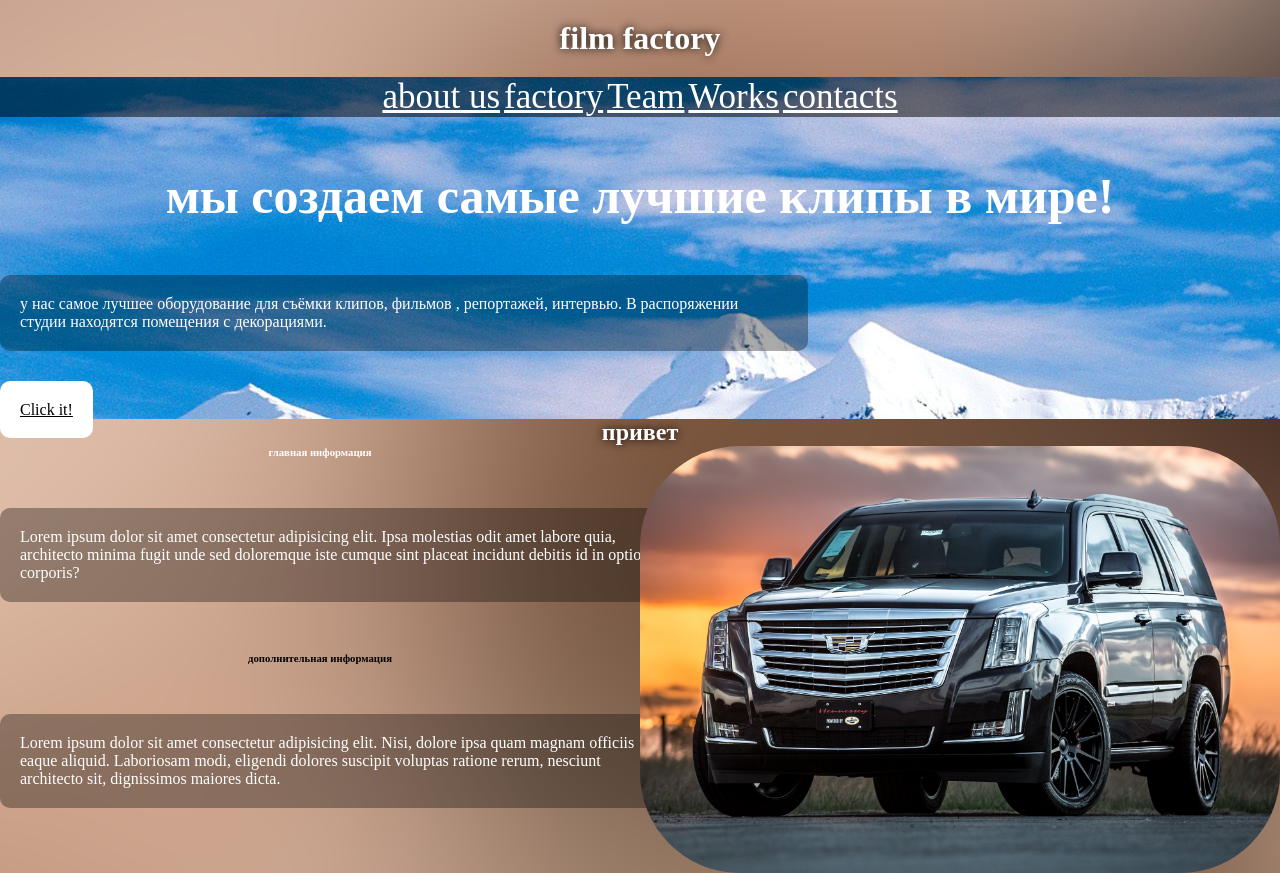
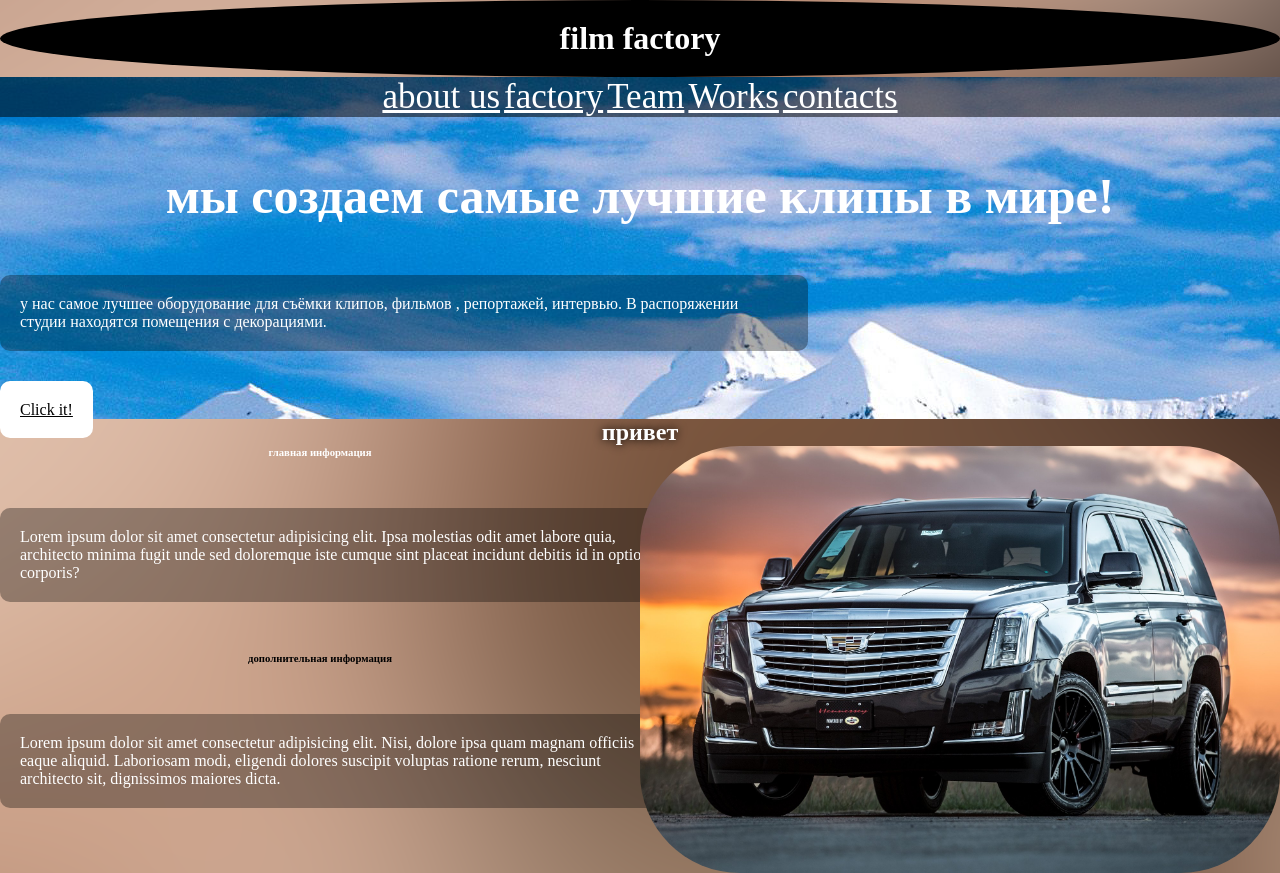
Before and after one commit to McNikita/landing, a plain HTML site: page index.html in a window 1280 px wide. Drawn offline with Linux system fonts and the light colour scheme.

Commit message:
Add files via upload

```diff
--- a/index.html
+++ b/index.html
@@ -8,7 +8,8 @@
     <link rel="stylesheet" href="style.css">
 </head>
 <body>
-    <h1>film factory</h1>
+    <h1 class="logo">film factory </h1>
+
     <div class="banner">
 
         <div class="menu">
@@ -47,5 +48,4 @@
 
 </body>
 </html>
-<!-- для класса Dop задать розовый цвет фона.
-для класса main задать белый цвет букв. -->
+<!-- Для класса dop задать цвет букв белый. -->
--- a/style.css
+++ b/style.css
@@ -82,3 +82,7 @@ h6{
 .infop{
     width: 100%;
 }
+.logo{
+    background-color: black;
+    border-radius: 100%;
+}
```
